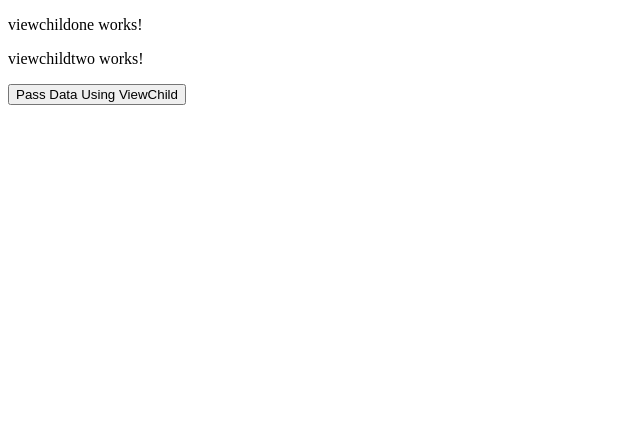
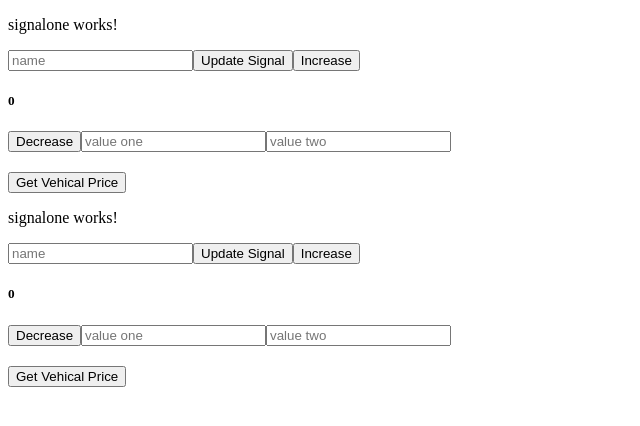
Before and after one commit to vishal-1codes/angular-17, an Angular app: page /signal-one in a window 1280 px wide. Before the commit this address led to /. Shown: the top 426 px of the page, without its empty margins (0-640 px from the left). Built offline with nearby package versions, Linux system fonts and the light colour scheme.

Commit message:
update , add signals functionality

```diff
--- a/src/app/app-routing.module.ts
+++ b/src/app/app-routing.module.ts
@@ -6,6 +6,7 @@ import { ComponenttwoComponent } from './componenttwo/componenttwo.component';
 import { ComponentthreeComponent } from './componentthree/componentthree.component';
 import { ViewchildoneComponent } from './viewchildone/viewchildone.component';
 import { ViewchildtwoComponent } from './viewchildtwo/viewchildtwo.component';
+import { SignaloneComponent } from './signalone/signalone.component';
 const routes: Routes = [
   {path:'childapp',component:ChidappComponent},
   {path:'component-one',component:ComponentoneComponent},
@@ -13,6 +14,7 @@ const routes: Routes = [
   {path:'component-three',component:ComponentthreeComponent},
   {path:'viewchild-one',component:ViewchildoneComponent},
   {path:'viewchild-two',component:ViewchildtwoComponent},
+  {path:'signal-one',component:SignaloneComponent},
 ];
 
 @NgModule({
--- a/src/app/app.component.html
+++ b/src/app/app.component.html
@@ -20,5 +20,7 @@
     <img src="../assets/download (2).png">
 } -->
 
-<app-viewchildone></app-viewchildone>
+<!-- <app-viewchildone></app-viewchildone> -->
+
+<app-signalone></app-signalone>
 <router-outlet />
--- a/src/app/app.module.ts
+++ b/src/app/app.module.ts
@@ -10,6 +10,7 @@ import { HttpClientModule } from '@angular/common/http';
 import { ComponentthreeComponent } from './componentthree/componentthree.component';
 import { ViewchildoneComponent } from './viewchildone/viewchildone.component';
 import { ViewchildtwoComponent } from './viewchildtwo/viewchildtwo.component';
+import { SignaloneComponent } from './signalone/signalone.component';
 @NgModule({
   declarations: [
     AppComponent,
@@ -18,7 +19,8 @@ import { ViewchildtwoComponent } from './viewchildtwo/viewchildtwo.component';
     ComponenttwoComponent,
     ComponentthreeComponent,
     ViewchildoneComponent,
-    ViewchildtwoComponent
+    ViewchildtwoComponent,
+    SignaloneComponent
   ],
   imports: [
     BrowserModule,
--- /dev/null
+++ b/src/app/services/global.service.ts
@@ -0,0 +1,59 @@
+import { Injectable, OnInit, computed, signal } from '@angular/core';
+
+@Injectable({
+  providedIn: 'root'
+})
+export class GlobalService implements OnInit{
+
+  getArray=signal([])
+  cartValue=signal(0)
+
+  changeValue1=signal(0)
+  changeValue2=signal(0)
+
+  constructor() { }
+
+  ngOnInit(): void {
+
+  }
+
+  updateSignal(updateValue:any){
+    this.getArray.update(updateValue)
+  }
+
+  setSignal(setValue:any){
+    this.getArray.set(setValue)
+  }
+
+  carValueIncrease(){
+    this.cartValue.update((qut=>qut + 1))
+  }
+
+  cartValueDecrease(){
+    if(this.cartValue() != 0){
+      this.cartValue.update((qut=>qut - 1))
+    }
+  }
+
+  getCartValue(){
+    return this.cartValue()
+  }
+
+  changeValue1Fun(value:any){
+    this.changeValue1.set(value)
+  }
+
+  changeValue2Fun(value:any){
+    this.changeValue2.set(value)
+  }
+
+  getAddition(){
+    return computed(()=>this.changeValue1() + this.changeValue2())
+  }
+
+  mutateFunction(valObj:any){
+   console.log("call object", valObj.mutate((v:any) => v.price = v.price + (v.price * .20)));
+
+  }
+
+}
--- /dev/null
+++ b/src/app/signalone/signalone.component.html
@@ -0,0 +1,15 @@
+<p>signalone works!</p>
+
+<input #inputField placeholder="name">
+<button (click)="updateSignal(inputField.value)">Update Signal</button>
+
+
+<button (click)="increaseCount()">Increase</button>
+<h5>{{displayCount}}</h5>
+<button (click)="decreaseCount()">Decrease</button>
+
+<input placeholder="value one" (keyup)="valueOne($event)">
+<input placeholder="value two" (keyup)="valuetwo($event)">
+<h2>{{displayAmt}}</h2>
+
+<button (click)="callObj()">Get Vehical Price</button>
--- /dev/null
+++ b/src/app/signalone/signalone.component.ts
@@ -0,0 +1,66 @@
+import { Component, OnInit, effect, signal } from '@angular/core';
+import { GlobalService } from '../services/global.service';
+@Component({
+  selector: 'app-signalone',
+  templateUrl: './signalone.component.html',
+  styleUrl: './signalone.component.scss'
+})
+export class SignaloneComponent implements OnInit{
+
+  ourArray:any=[]
+
+  displayCount=0;
+
+  displayAmt:any;
+
+  constructor(private globalService:GlobalService){
+    effect(() => {
+      console.log(
+      this.globalService.getArray(),this.globalService.getCartValue()
+    )
+
+    }
+
+    );
+  }
+
+  ngOnInit(): void {
+
+  }
+
+  updateSignal(nameData:any){
+    this.ourArray.push({name:nameData})
+    this.globalService.setSignal(this.ourArray)
+  }
+
+  increaseCount(){
+    this.globalService.carValueIncrease()
+    this.displayCount=this.globalService.getCartValue()
+  }
+
+  decreaseCount(){
+    this.globalService.cartValueDecrease()
+    this.displayCount=this.globalService.getCartValue()
+  }
+
+  valueOne(event:any){
+    console.log("event one",event.target.value);
+    this.globalService.changeValue1Fun(Number(event.target.value))
+    this.getAdditionValue()
+  }
+
+  valuetwo(event:any){
+    console.log("event two",event.target.value);
+    this.globalService.changeValue2Fun(Number(event.target.value))
+    this.getAdditionValue()
+  }
+
+  getAdditionValue(){
+    this.displayAmt=this.globalService.getAddition()
+  }
+
+  callObj(){
+    this.globalService.mutateFunction({price:1000})
+  }
+
+}
--- a/src/app/viewchildone/viewchildone.component.ts
+++ b/src/app/viewchildone/viewchildone.component.ts
@@ -1,5 +1,6 @@
-import { Component, OnInit, ViewChild } from '@angular/core';
+import { Component, OnInit, ViewChild, effect } from '@angular/core';
 import { ViewchildtwoComponent } from '../viewchildtwo/viewchildtwo.component';
+import { GlobalService } from '../services/global.service';
 @Component({
   selector: 'app-viewchildone',
   templateUrl: './viewchildone.component.html',
@@ -8,7 +9,7 @@ import { ViewchildtwoComponent } from '../viewchildtwo/viewchildtwo.component';
 export class ViewchildoneComponent implements OnInit{
   @ViewChild(ViewchildtwoComponent) childComponentData !: ViewchildtwoComponent;
 
-  constructor(){
+  constructor(private globalService:GlobalService){
 
   }
 
@@ -20,4 +21,5 @@ export class ViewchildoneComponent implements OnInit{
     this.childComponentData.receivedData = "Data passed from parent";
   }
 
+
 }
```
Also changed, not shown: src/app/signalone/signalone.component.scss (added), src/app/viewchildone/viewchildone.component.html (line endings or trailing spaces), 2 other files (tests, documents, lock files or other folders).
